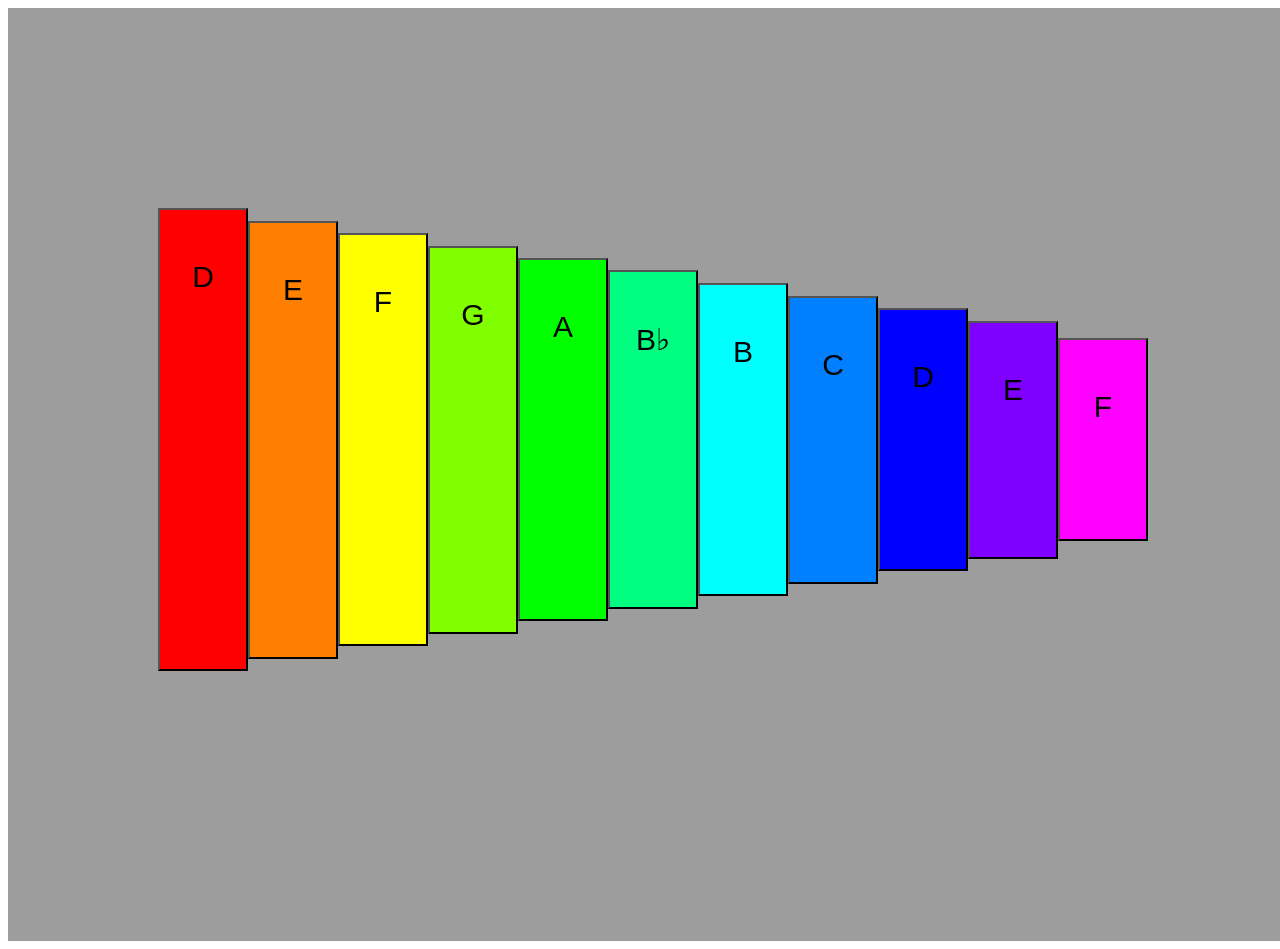
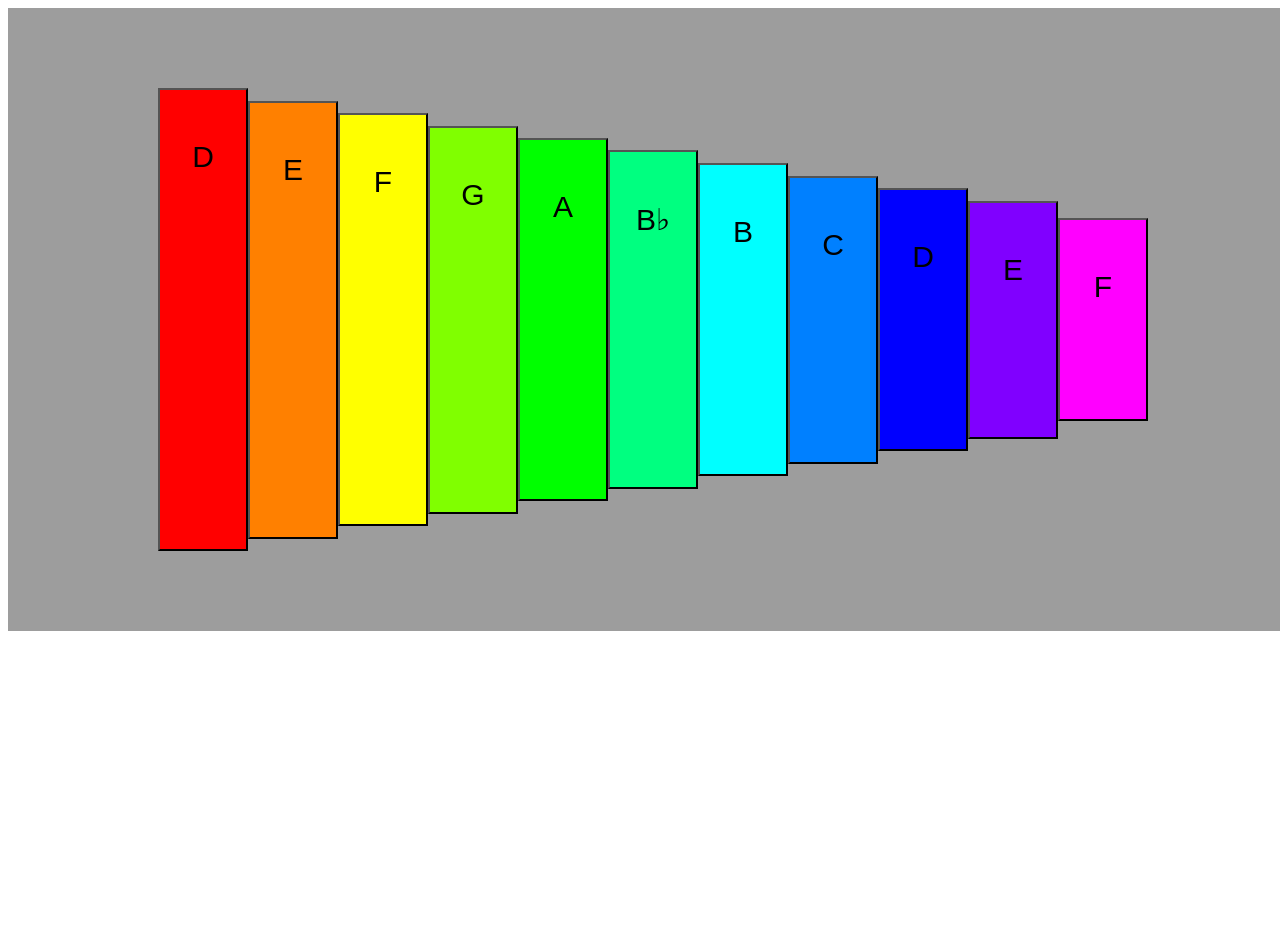
Before and after one commit to lukelele42/xylophone, a plain HTML site: page index.html in a window 1280 px wide. After the commit the page ends 800 px from the top, so only its background shows below. Drawn offline with Linux system fonts and the light colour scheme.

Commit message:
Change padding and delete redundant meta tag

```diff
--- a/index.html
+++ b/index.html
@@ -3,7 +3,6 @@
 <head>
     <meta charset="UTF-8">
     <meta http-equiv="X-UA-Compatible" content="IE=edge">
-    <meta name="viewport" content="width=device-width, initial-scale=1.0">
     <meta name="viewport" content="width=device-width, initial-scale=0.6, maximum-scale=1.0, user-scalable=no" />
     <title>Xylophone</title>
     <link rel="stylesheet" href="style.css">
--- a/style.css
+++ b/style.css
@@ -3,11 +3,11 @@
     flex-wrap: wrap;
     justify-content: space-around;
     align-items: center;
-    padding-top: 200px;
+    padding-top: 80px;
     padding-left: 150px;
     padding-right: 150px;
     background-color: rgba(128, 128, 128, 0.774);
-    padding-bottom: 270px;
+    padding-bottom: 80px;
     min-width: 990px;
 }
 
```
